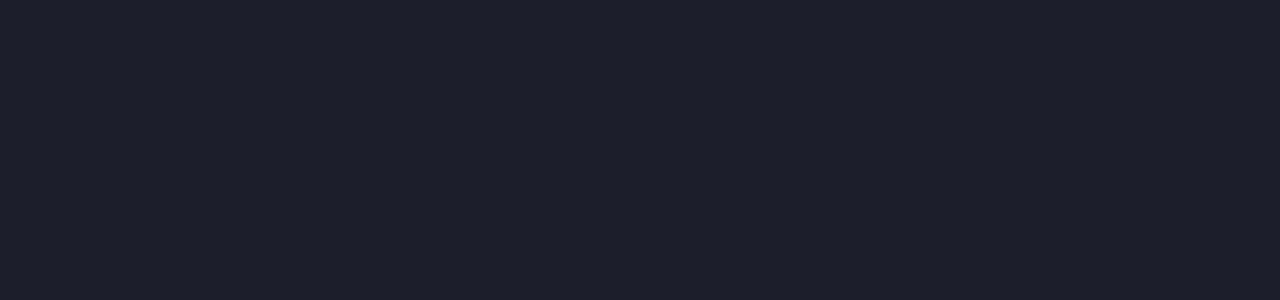
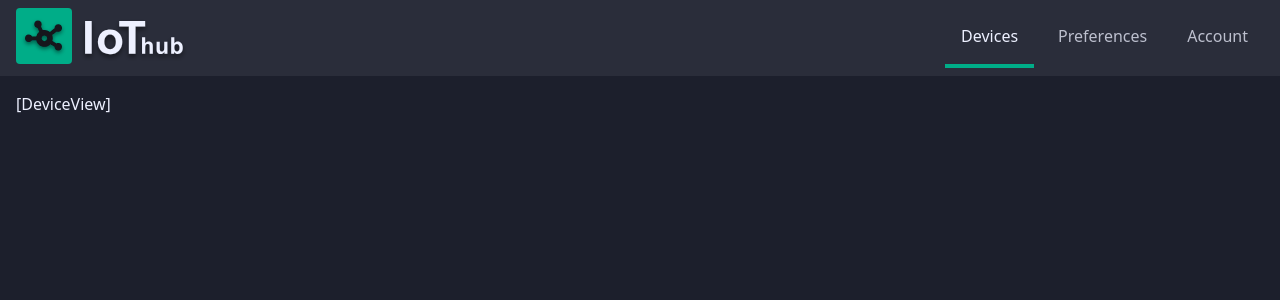
Before and after one commit to CatalinBratu7/iot.hub.portal, a Vue app: page /device/1 in a window 1280 px wide. Before the commit this address had no page. Shown: the top 300 px of the page. Built offline with nearby package versions, Linux system fonts and the light colour scheme.

Commit message:
add device view

```diff
--- a/src/components/DevicesTable.vue
+++ b/src/components/DevicesTable.vue
@@ -14,9 +14,10 @@
     </template>
     <template #body>
       <tr
-        class="bg-grey"
+        class="bg-grey hover:contrast-125 cursor-pointer"
         v-for="(device, index) in devicesStore.formattedDevices"
         :key="`devices_${index}`"
+        @click="$router.push({ name: 'device', params: { id: device.id } })"
       >
         <td
           v-for="(column, index) in columns"
--- a/src/layouts/AuthorizedLayout.vue
+++ b/src/layouts/AuthorizedLayout.vue
@@ -2,6 +2,7 @@
   <TheHeader />
   <router-view />
 </template>
+
 <script setup lang="ts">
 import TheHeader from "../components/TheHeader.vue";
 </script>
--- a/src/layouts/DefaultLayout.vue
+++ /dev/null
@@ -1,3 +0,0 @@
-<template>
-  <router-view />
-</template>
--- a/src/router/index.ts
+++ b/src/router/index.ts
@@ -10,6 +10,12 @@
     component: () => import("@/views/HomeView.vue"),
     meta: { layout: AuthorizedLayout },
   },
+  {
+    path: "/device/:id",
+    name: "device",
+    component: () => import("@/views/DeviceView.vue"),
+    meta: { layout: AuthorizedLayout },
+  },
 ];
 
 const router = createRouter({
--- /dev/null
+++ b/src/views/DeviceView.vue
@@ -0,0 +1,5 @@
+<template>
+  <div class="p-4">
+    <div class="container mx-auto">[DeviceView]</div>
+  </div>
+</template>
```
Also changed, not shown: 1 other file (tests, documents, lock files or other folders).
